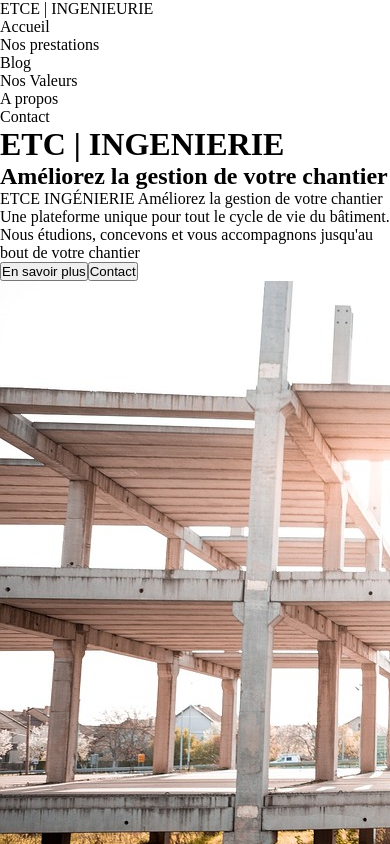
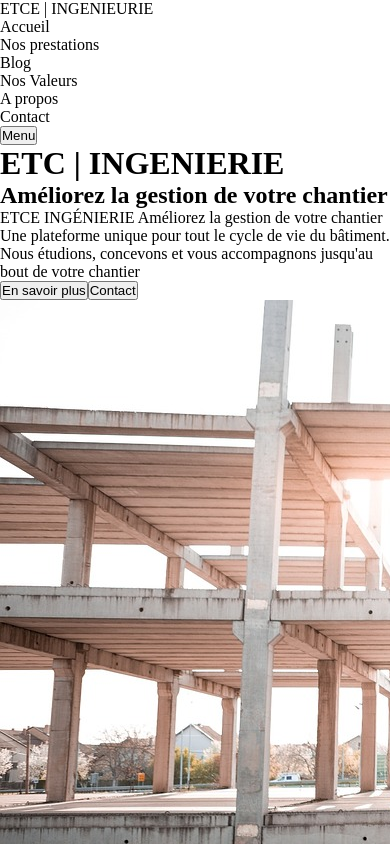
Before and after one commit to HamedDevWeb/EtcIngenierie, a Next.js app in the folder front/: page / in a window 390 px wide. Shown: the top 844 px of the page. Built offline with nearby package versions, Linux system fonts and the light colour scheme.

Commit message:
Elaboration du menu responsive ainsi que l'implémentation css

```diff
--- a/front/package.json
+++ b/front/package.json
@@ -9,7 +9,7 @@
     "lint": "next lint"
   },
   "dependencies": {
-    "next": "14.2.8",
+    "next": "^14.2.13",
     "next-video": "^1.1.4",
     "react": "^18",
     "react-dom": "^18",
--- a/front/src/components/navbar/links/Links.jsx
+++ b/front/src/components/navbar/links/Links.jsx
@@ -1,43 +1,55 @@
-import styles from './links.module.css'
-import NavLink from './navLink/navLink'
-const Links = () => {
+"use client";
+import { useState } from "react";
+import NavLink from "./navLink/navLink";
+import styles from "./links.module.css";
 
 const links = [
   {
-            title: 'Accueil',
-            link: '/',
+    title: "Accueil",
+    link: "/",
   },
   {
-            title: 'Nos prestations',
-            link: '/services',
+    title: "Nos prestations",
+    link: "/services",
   },
   {
-            title: 'Blog',
-            link: '/blog',
+    title: "Blog",
+    link: "/blog",
   },
   {
-            title: 'Nos Valeurs',
-            link: '/values',
+    title: "Nos Valeurs",
+    link: "/values",
   },
   {
-            title: 'A propos',
-            link: '/about',
+    title: "A propos",
+    link: "/about",
   },
   {
-            title: 'Contact',
-            link: '/contact',
+    title: "Contact",
+    link: "/contact",
   },
-    ]
+];
+
+const Links = () => {
+  const [open, setOpen] = useState(false);
 
   return (
-        <div className="flex text-xs items-center gap-8 uppercase text-primary">
+    <div>
+      <div className='flex text-xs items-center gap-8 uppercase text-primary'>
+        {links.map((link) => (
+          <NavLink item={link} key={link.title} />
+        ))}
+      </div>
+      <button className={styles.menuButton} onClick={() => setOpen((prev) => !prev)}>Menu</button>
       {
-                links.map((link => (
+        open && <div className={styles.mobileLinks}>
+            {links.map((link) => (
               <NavLink item={link} key={link.title} />
-                )))
+            ))}
+        </div>
       }
     </div>
-    )
-}
+  );
+};
 
-export default Links
+export default Links;
--- a/front/src/components/navbar/links/links.module.css
+++ b/front/src/components/navbar/links/links.module.css
@@ -18,3 +18,33 @@
     color: black;
     font: bold;
 }
+
+.menuButton,
+.mobileLinks{
+   display: none;
+}
+
+@media (max-width: 768px) {
+    .links{
+        display: none;
+    }
+
+    .menuButton{
+        display: block;
+        cursor: pointer;
+    }
+
+    .mobileLinks{
+        position: absolute;
+        top: 100px;
+        right: 0;
+        width: 50%;
+        height: calc(100vh - 100px);
+        background-color: rebeccapurple;
+        display: flex;
+        flex-direction: column;
+        align-items: center;
+        justify-content: center;
+        gap: 10px;
+    }
+}
```
Also changed, not shown: 1 other file (tests, documents, lock files or other folders). Lines whose indentation alone changed are shown as unchanged.
